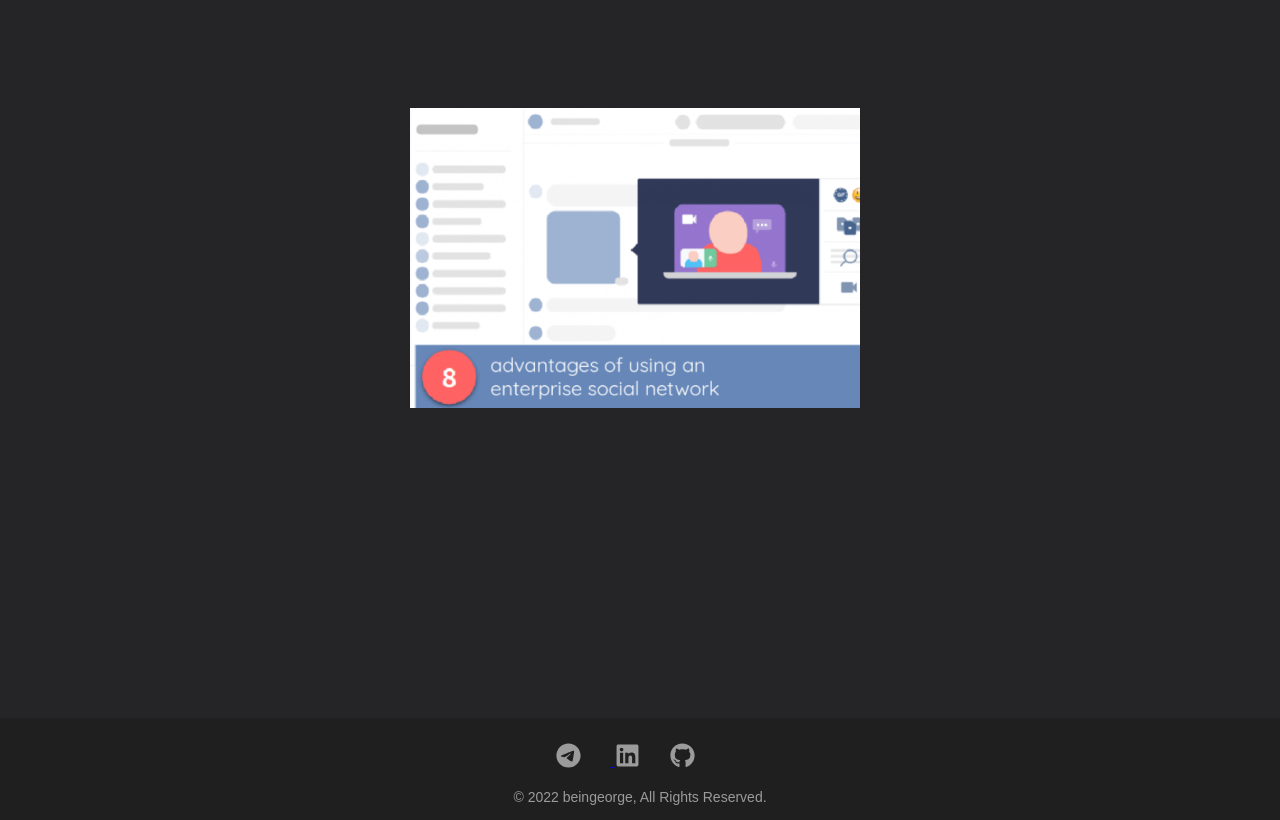
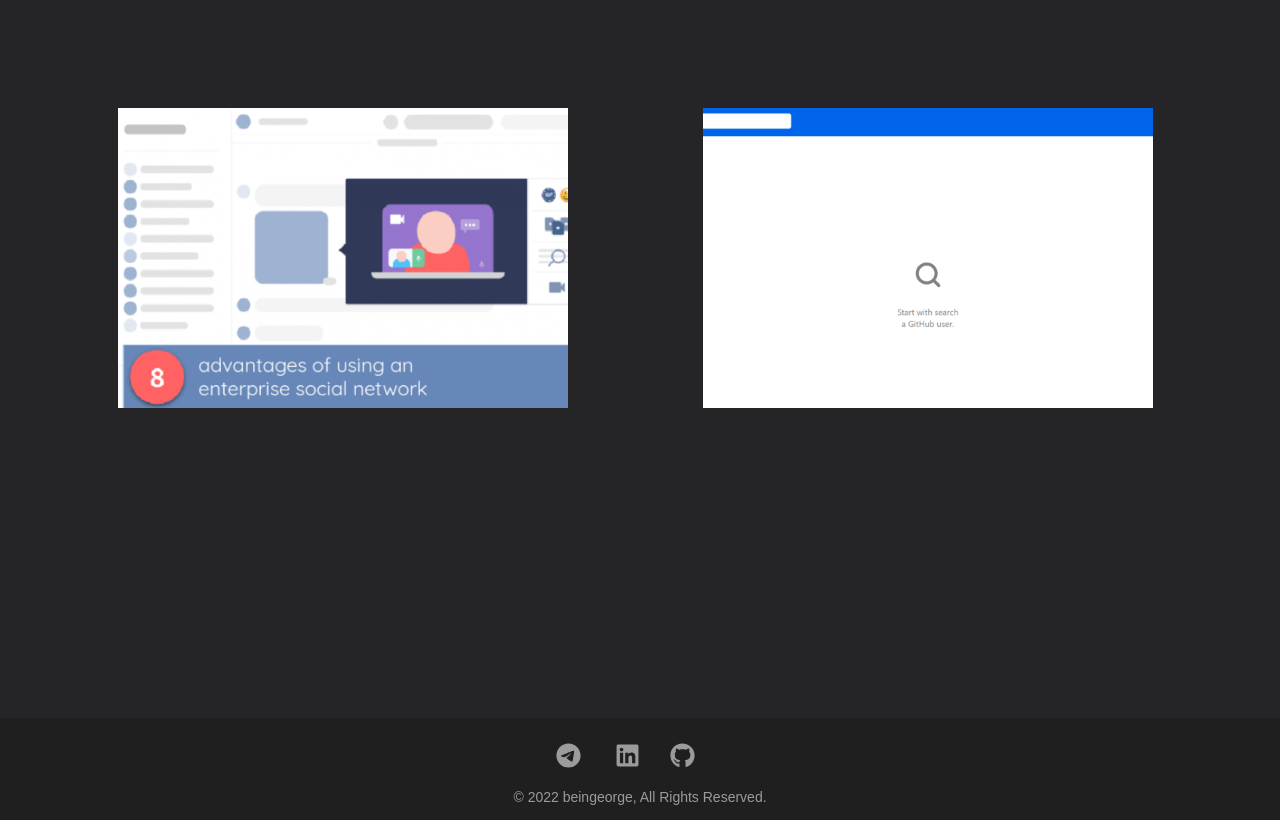
Before and after one commit to Mr-andrei/myPorfolio, a React (Create React App) app: page / in a window 1280 px wide. Shown: the part 2656-3476 px from the top of the page. Built offline with nearby package versions, Linux system fonts and the light colour scheme.

Commit message:
last update push app git

```diff
--- a/src/components/myWorks/MyWorks.js
+++ b/src/components/myWorks/MyWorks.js
@@ -2,6 +2,7 @@ import style from './style.module.css'
 import cardsProject from './../../photos/Prokect_card.png'
 import socialNetwork from './../../photos/socialNetwork.png'
 import todo from './../../photos/Todolist.png'
+import searchGit from './../../photos/SearchGit.png'
 import {WorkIcon} from "./WorkIcon";
 import Slide from 'react-reveal/Slide';
 
@@ -17,6 +18,9 @@ const MyWorks = () => {
     const todolistImage = {
         backgroundImage: `url(${todo})`
     }
+    const gitSearchAppImage = {
+        backgroundImage: `url(${searchGit})`
+    }
 
     const textAboutTodolist = "React/Redux/React-router-dom v6/" +
         "Jest(Unit-Tests) /Storybook/Axios /Formik/Material UI;" +
@@ -28,6 +32,12 @@ const MyWorks = () => {
         "Used technologies:" +
         "React/TypeScript/React-router-dom" +
         "v6/Axios /Material UI/Formik/SCSS/Git, Github" +
+        "axios(CRUD)."
+
+    const searchGet = "Creating app for search on git" +
+        "Used technologies:" +
+        "React/TypeScript/Redux" +
+        "v6/Axios /Git, Github" +
         "axios(CRUD)."
 
     const socialNetworkText = "Social network app with using react hooks, routing, lazy" +
@@ -77,6 +87,16 @@ const MyWorks = () => {
                         linkGit={"https://github.com/Mr-andrei/My_firstreact"}
                     />
                 </Slide>
+
+                <Slide bottom>
+                    <WorkIcon
+                        name={"Search people on GitHub.  "}
+                        images={gitSearchAppImage}
+                        link={"https://mr-andrei.github.io/SearchGit"}
+                        text={searchGet}
+                        linkGit={"https://github.com/Mr-andrei/SearchGit"}
+                    />
+                </Slide>
             </div>
 
         </div>
--- a/src/components/myWorks/style.module.css
+++ b/src/components/myWorks/style.module.css
@@ -105,7 +105,7 @@
 .wrapper:hover .work_box {
     filter: blur(3px);
     transform: scale(1.2);
-    /*opacity: 0.5;*/
+
 }
 
 .work_box:hover ~ .bg {
```
Also changed, not shown: src/photos/SearchGit.png (added).
